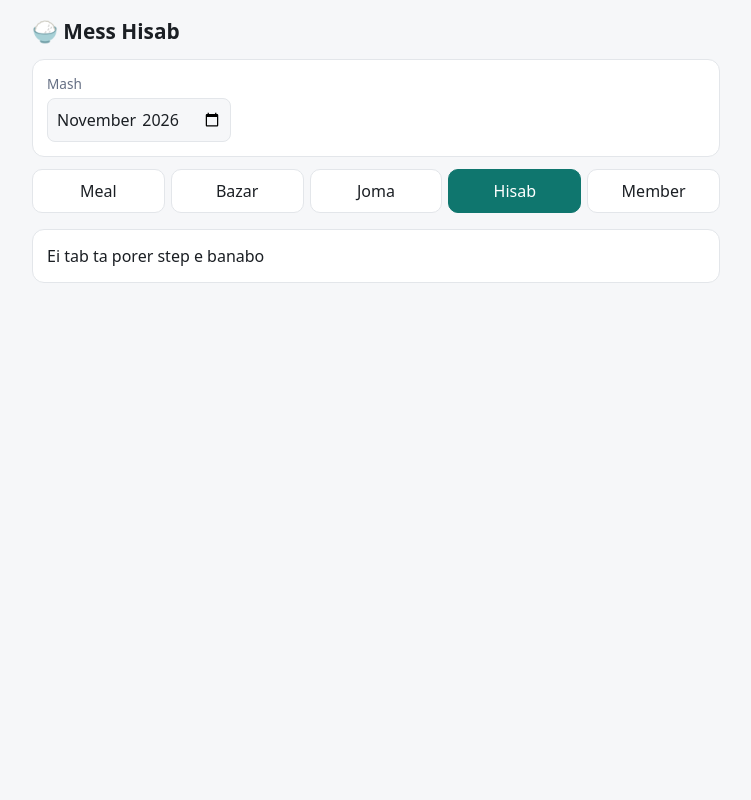
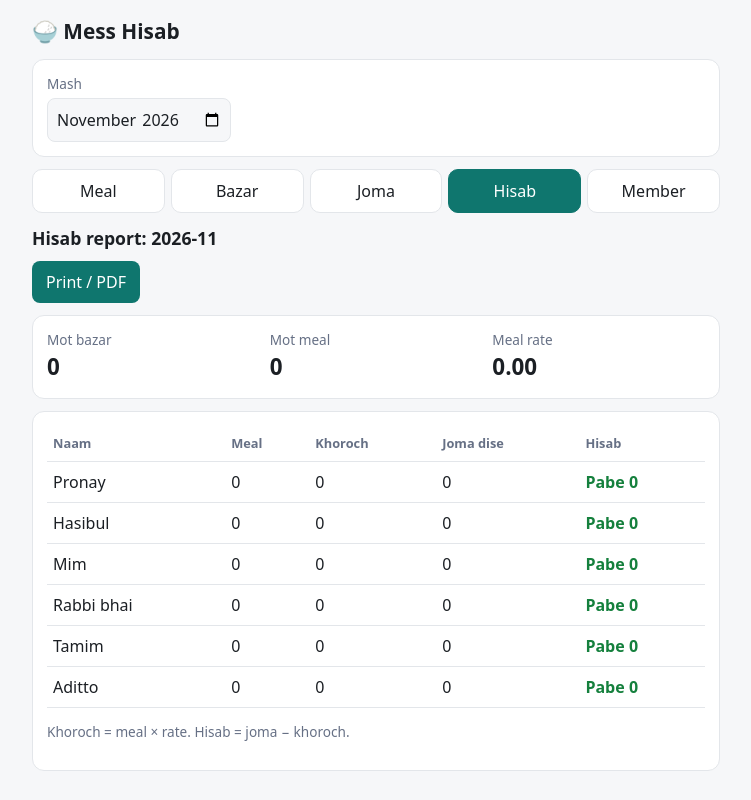
Before and after one commit to Pronayislam/mess-hisab, a React (Vite) app: page / in a window 1280 px wide. Both pictures are taken after a click on the button "Hisab". Shown: the whole page, without its empty margins (264-1015 px from the left). Built offline with nearby package versions, Linux system fonts and the light colour scheme.

Commit message:
Add Hisab component for generating expense reports and integrate with App

```diff
--- a/src/App.jsx
+++ b/src/App.jsx
@@ -4,6 +4,7 @@ import Members from "./components/Members";
 import Bazar from "./components/Bazar";
 import Joma from "./components/Joma";
 import Meal from "./components/Meal";
+import Hisab from "./components/Hisab";
 const initial = {
   members: ["Pronay", "Hasibul", "Mim", "Rabbi bhai", "Tamim", "Aditto"],
   meals: {},
@@ -53,10 +54,8 @@ export default function App() {
 {tab === "meal" && <Meal data={data} setData={setData} />}
 {tab === "bazar" && <Bazar data={data} setData={setData} month={month} />}
 {tab === "joma" && <Joma data={data} setData={setData} month={month} />}
+{tab === "hisab" && <Hisab data={data} month={month} />}
 {tab === "mem" && <Members data={data} setData={setData} />}
-{!["meal", "bazar", "joma", "mem"].includes(tab) && (
-  <p className="card">Ei tab ta porer step e banabo</p>
-)}
     </main>
   );
 }
--- /dev/null
+++ b/src/components/Hisab.jsx
@@ -0,0 +1,80 @@
+export default function Hisab({ data, month }) {
+  const n = data.members.length;
+  const meals = Array(n).fill(0);
+  const joma = Array(n).fill(0);
+  let totalBazar = 0;
+
+  Object.entries(data.meals).forEach(([date, day]) => {
+    if (date.slice(0, 7) !== month) return;
+    Object.entries(day).forEach(([i, c]) => {
+      if (+i < n) meals[+i] += c[0] + c[1];
+    });
+  });
+
+  data.bazar.forEach((b) => {
+    if (b.date.slice(0, 7) === month) totalBazar += b.amt;
+  });
+
+  data.joma.forEach((j) => {
+    if (j.date.slice(0, 7) === month && j.by < n) joma[j.by] += j.amt;
+  });
+
+  const totalMeal = meals.reduce((a, b) => a + b, 0);
+  const rate = totalMeal ? totalBazar / totalMeal : 0;
+
+  return (
+    <>
+      <h2 style={{ fontSize: "1.1rem", margin: "0 0 10px" }}>Hisab report: {month}</h2>
+
+      <div className="noprint">
+        <button className="btn" style={{ margin: "0 0 12px" }} onClick={() => window.print()}>
+          Print / PDF
+        </button>
+      </div>
+
+      <div className="card row">
+        <div>
+          <div className="mu">Mot bazar</div>
+          <div className="big">{totalBazar}</div>
+        </div>
+        <div>
+          <div className="mu">Mot meal</div>
+          <div className="big">{totalMeal}</div>
+        </div>
+        <div>
+          <div className="mu">Meal rate</div>
+          <div className="big">{rate.toFixed(2)}</div>
+        </div>
+      </div>
+
+      <div className="card wrap">
+        <table>
+          <thead>
+            <tr>
+              <th>Naam</th><th>Meal</th><th>Khoroch</th><th>Joma dise</th><th>Hisab</th>
+            </tr>
+          </thead>
+          <tbody>
+            {data.members.map((m, i) => {
+              const cost = meals[i] * rate;
+              const bal = joma[i] - cost;
+              return (
+                <tr key={i}>
+                  <td>{m}</td>
+                  <td>{meals[i]}</td>
+                  <td>{cost.toFixed(0)}</td>
+                  <td>{joma[i]}</td>
+                  <td className={bal >= 0 ? "p" : "d"}>
+                    {bal >= 0 ? "Pabe " : "Dibe "}
+                    {Math.abs(bal).toFixed(0)}
+                  </td>
+                </tr>
+              );
+            })}
+          </tbody>
+        </table>
+        <p className="mu">Khoroch = meal × rate. Hisab = joma − khoroch.</p>
+      </div>
+    </>
+  );
+}
--- a/src/components/Members.jsx
+++ b/src/components/Members.jsx
@@ -1,4 +1,8 @@
+import { useState } from "react";
+
 export default function Members({ data, setData }) {
+  const [text, setText] = useState("");
+
   function rename(i, name) {
     setData((d) => ({
       ...d,
@@ -6,7 +10,21 @@ export default function Members({ data, setData }) {
     }));
   }
 
+  function restore() {
+    try {
+      const o = JSON.parse(text);
+      if (!Array.isArray(o.members) || !o.meals || !Array.isArray(o.bazar)) throw new Error();
+      if (!window.confirm("Ekhonkar shob data muche backup er data boshbe. Thik ache?")) return;
+      setData({ ...o, joma: o.joma || [] });
+      setText("");
+      alert("Restore hoyeche");
+    } catch {
+      alert("Backup text ta thik nai");
+    }
+  }
+
   return (
+    <>
       <div className="card">
         {data.members.map((m, i) => (
           <div key={i}>
@@ -14,6 +32,28 @@ export default function Members({ data, setData }) {
             <input value={m} onChange={(e) => rename(i, e.target.value)} />
           </div>
         ))}
+        <p className="mu">Naam bodle nile auto save hoy.</p>
       </div>
+
+      <div className="card">
+        <b>Backup</b>
+        <p className="mu">Nicher text ta copy kore Notes ba WhatsApp e rakho.</p>
+        <textarea
+          readOnly
+          rows="4"
+          style={{ width: "100%" }}
+          value={JSON.stringify(data)}
+          onClick={(e) => e.target.select()}
+        />
+        <label>Restore: backup text ekhane paste koro</label>
+        <textarea
+          rows="4"
+          style={{ width: "100%" }}
+          value={text}
+          onChange={(e) => setText(e.target.value)}
+        />
+        <button className="btn" onClick={restore}>Restore korun</button>
+      </div>
+    </>
   );
 }
```
Lines whose indentation alone changed are shown as unchanged.
